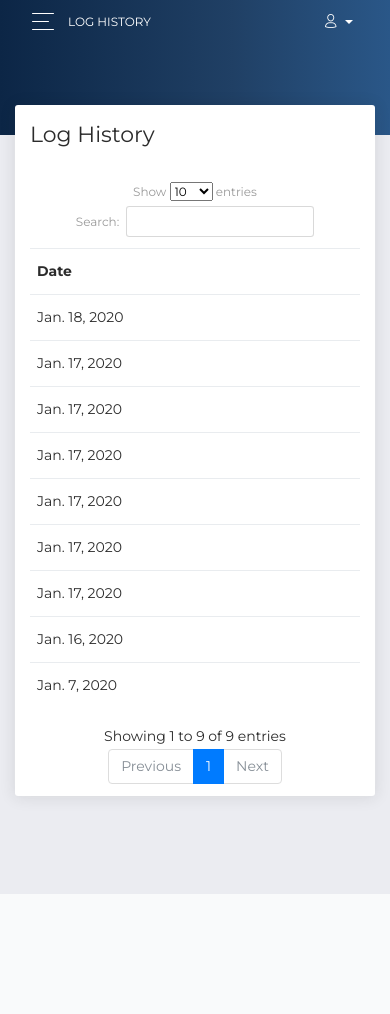
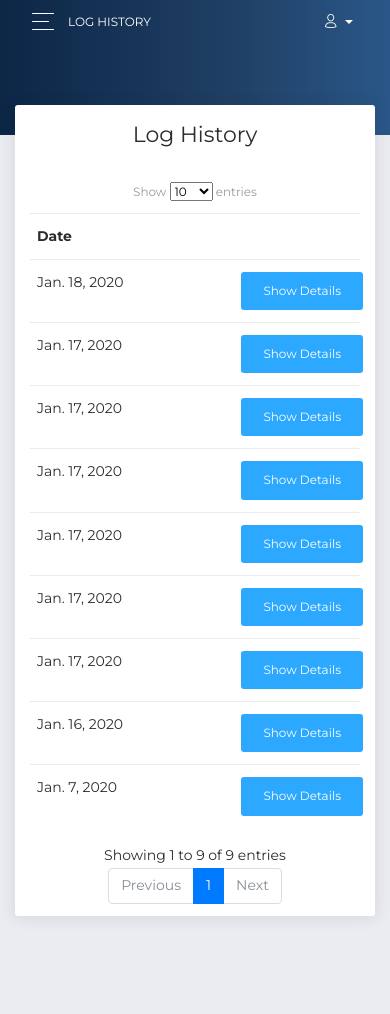
Before and after one commit to Calvin-T/Workout-Logger, a Django app: page /log-history/ in a window 390 px wide. Before the commit the page ends 894 px from the top, so only its background shows below. Run offline with Django 3.2, Linux system fonts and the light colour scheme; a user stored in the database is signed in; data comes from the database, SQL or seed files in the repository; both versions use the stored data as it was after the commit; some libraries are stand-ins or nearby versions.

Commit message:
UI update, added table functionality

```diff
--- a/workoutlogger/logger/templates/logger/log_history.html
+++ b/workoutlogger/logger/templates/logger/log_history.html
@@ -2,7 +2,7 @@
 {% load static %}
 {% block content %}
 
-<div class='card'>
+<div class='card' style="width: 50% margin: 0 auto;">
 
   {% if sessions %}
   <div class='card-header'>
@@ -21,9 +21,14 @@
             <tr>
               <td>
                 <form method='POST' id='sessionForm'>
+                  <div class='form-row'>
+                    <div class="col-12">
                       {% csrf_token %}
                       <span style="user-select: none;">{{ session.date }}</span>
+                      <button class="btn btn-info" style="float:right">Show Details</button>
                       <input type="hidden" value="{{session.id}}" name="id">
+                    </div>
+                  </div>
                 </form>
               </td>
             </tr>
@@ -35,7 +40,7 @@
 
   {% if session %}
   <div class='card-header'>
-    <a href="{% url 'logger-logged-sessions' %}">
+    <a href="{% url 'logger-logged-sessions' %}" style="text-decoration: none;">
       <button class="btn btn-info" style="font-family: 'Montserrat';">Back to List</button>
     </a>
     <h5>{{session.date}}</h5>
@@ -78,16 +83,18 @@
 <script type="text/javascript" charset="utf8" src="https://cdn.datatables.net/1.10.20/js/jquery.dataTables.js"></script>
 <script type="text/javascript" charset="utf8" src="https://cdn.datatables.net/1.10.20/js/dataTables.bootstrap4.min.js"></script>
 <link rel="stylesheet" type="text/css" href="https://cdn.datatables.net/1.10.20/css/dataTables.bootstrap4.min.css">
+<link rel="stylesheet" type="text/css" href="https:////cdn.datatables.net/responsive/2.2.3/css/dataTables.responsive.css">
+<script type="text/javascript" charset="utf8" src="https:////cdn.datatables.net/responsive/2.2.3/js/dataTables.responsive.js"></script>
+
 
 <script>
 $(document).ready( function () {
-    $('#sessionsTable').DataTable({
+    var table = $('#sessionsTable').DataTable({
       ordering: false,
+      searching: false,
+      responsive: true,
+      autoWidth: false
     });
-
-    $('#sessionsTable tbody').on( 'click', 'tr', function () {
-        document.getElementById('sessionForm').submit();
-    } );
 } );
 </script>
 
--- a/workoutlogger/logger/views.py
+++ b/workoutlogger/logger/views.py
@@ -1,4 +1,5 @@
 from django.shortcuts import render, redirect
+from django.contrib import messages
 from django.http import HttpResponse
 from .forms import WorkoutLogForm, WorkoutLogFormset
 from .models import Exercise, WorkoutSession, User_Exercise, Category
@@ -31,7 +32,6 @@ def log_workout(request):
                 workout_session = WorkoutSession(user=user, date=date)
                 workout_session.save()
                 for form in formset:
-                    print("==================================")
                     exercise = Exercise.objects.all().filter(name=form.cleaned_data.get('exercise')).first()
                     if exercise == None:
                         print('here')
@@ -48,7 +48,8 @@ def log_workout(request):
                     )
                     user_exercise.save()
 
-                return redirect('logger-dashboard')
+                messages.success(request, f'Successfully logged new workout!')
+                return redirect('logger-logged-sessions')
 
         else:
             formset = WorkoutLogFormset()
--- a/workoutlogger/static/css/now-ui-dashboard.css
+++ b/workoutlogger/static/css/now-ui-dashboard.css
@@ -3230,6 +3230,14 @@ Created using IcoMoon - icomoon.io
     margin: 0; }
 
 @media screen and (max-width: 991px) {
+  .card h5 {
+    text-align: center;
+  }
+  .card button {
+    margin: auto;
+    margin-bottom: 1em;
+    display: block;
+  }
   .profile-photo .profile-photo-small {
     margin-left: -2px; }
   .button-dropdown {
```
Also changed, not shown: workoutlogger/logger/templates/logger/log_workout.html (+8 -3 lines), workoutlogger/db.sqlite3. Lines whose indentation alone changed are shown as unchanged.
